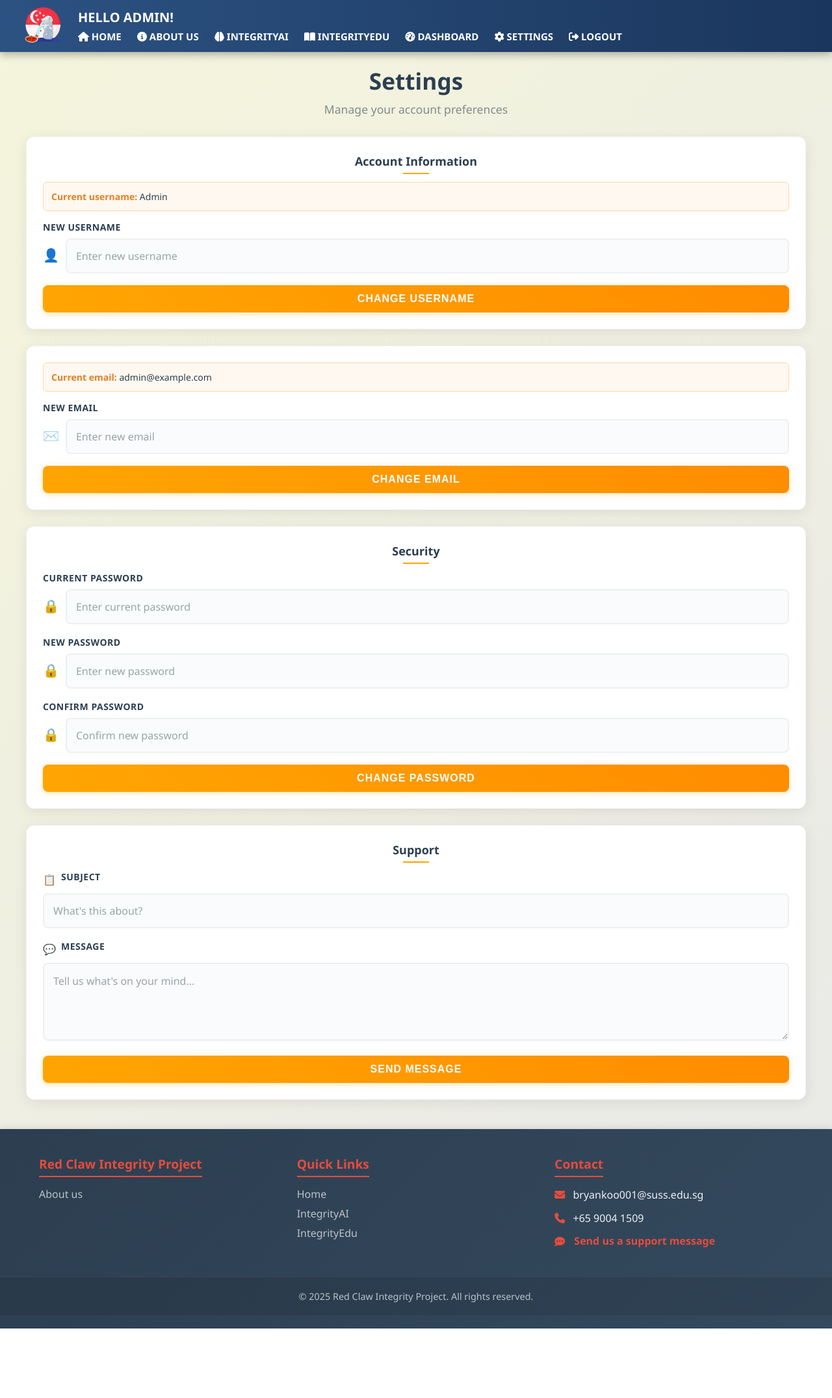
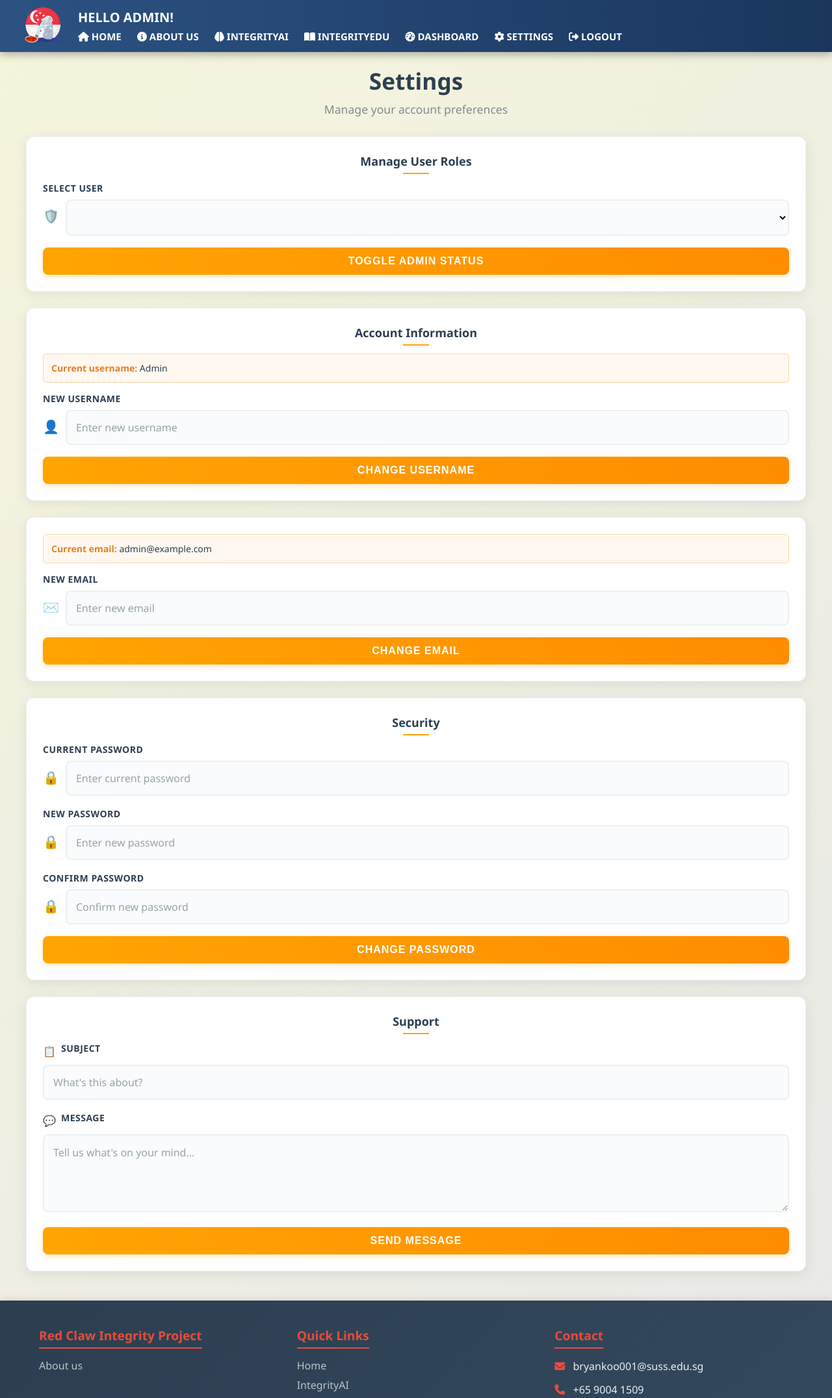
Before and after one commit to bryankoozy/Red-Claw-Project, a Flask app: page /settings in a window 1280 px wide. Shown: the top 2152 px of the page at 65% size. Before the commit the page ends 2045 px from the top, so only its background shows below. Run offline with Flask 3, Linux system fonts and the light colour scheme; the visitor is signed in with stand-in values (Sample User, id 1); data comes from the database, SQL or seed files in the repository; lists and menus that the app fills with data are empty.

Commit message:
added a function for admins to toggle user roles

```diff
--- a/app.py
+++ b/app.py
@@ -9,7 +9,7 @@ from models import db, User, SupportMessage
 
 
 # only uncomment and use the below line during development mode. comment it when going to production
-os.environ['FLASK_ENV'] = 'development'
+# os.environ['FLASK_ENV'] = 'development'
 
 
 
@@ -187,9 +187,34 @@ def settings():
             else:
                 flash("Please fill in both subject and message.", "error")
 
+        elif action == "toggle_admin":
+            if user.role != 'admin':
+                flash("You are not authorized to perform this action.", "error")
+                return redirect(url_for('settings'))
+
+            user_id = request.form.get('user_id')
+            target_user = User.query.get(user_id)
+
+            if not target_user:
+                flash("User not found.", "error")
+            elif target_user.id == user.id:
+                flash("You cannot change your own admin status.", "warning")
+            else:
+                if target_user.role == 'admin':
+                    target_user.role = 'user'
+                    flash(f"{target_user.name} has been demoted to user.", "success")
+                else:
+                    target_user.role = 'admin'
+                    flash(f"{target_user.name} has been promoted to admin.", "success")
+                db.session.commit()
+
+
         return redirect(url_for('settings'))
 
-    return render_template("settings.html", user=user)
+    # Pass all users to the template if current user is admin
+    all_users = User.query.order_by(User.name).all() if user.role == 'admin' else []
+    return render_template("settings.html", user=user, all_users=all_users)
+
 
 
 
--- a/templates/settings.html
+++ b/templates/settings.html
@@ -11,6 +11,34 @@
     </div>
 
     <div class="settings-card-parent">
+
+        {% if current_user.role == 'admin' %}
+        <div class="settings-card">
+            <div class="section-title">Manage User Roles</div>
+            <form method="POST" action="{{ url_for('settings') }}">
+                <input type="hidden" name="action" value="toggle_admin">
+
+                <div class="form-group">
+                    <label class="form-label" for="user_id">Select User</label>
+                    <div class="input-group">
+                        <span class="input-icon">🛡️</span>
+                        <select class="form-input" name="user_id" id="user_id" required>
+                            {% for u in all_users %}
+                                {% if u.id != user.id %}
+                                    <option value="{{ u.id }}">
+                                        {{ u.name }} ({{ u.email }}) — Role: {{ u.role }}
+                                    </option>
+                                {% endif %}
+                            {% endfor %}
+                        </select>
+                    </div>
+                </div>
+
+                <button class="auth-btn" type="submit">Toggle Admin Status</button>
+            </form>
+        </div>
+        {% endif %}
+
 
         <!-- Username -->
         <div class="settings-card">
```
